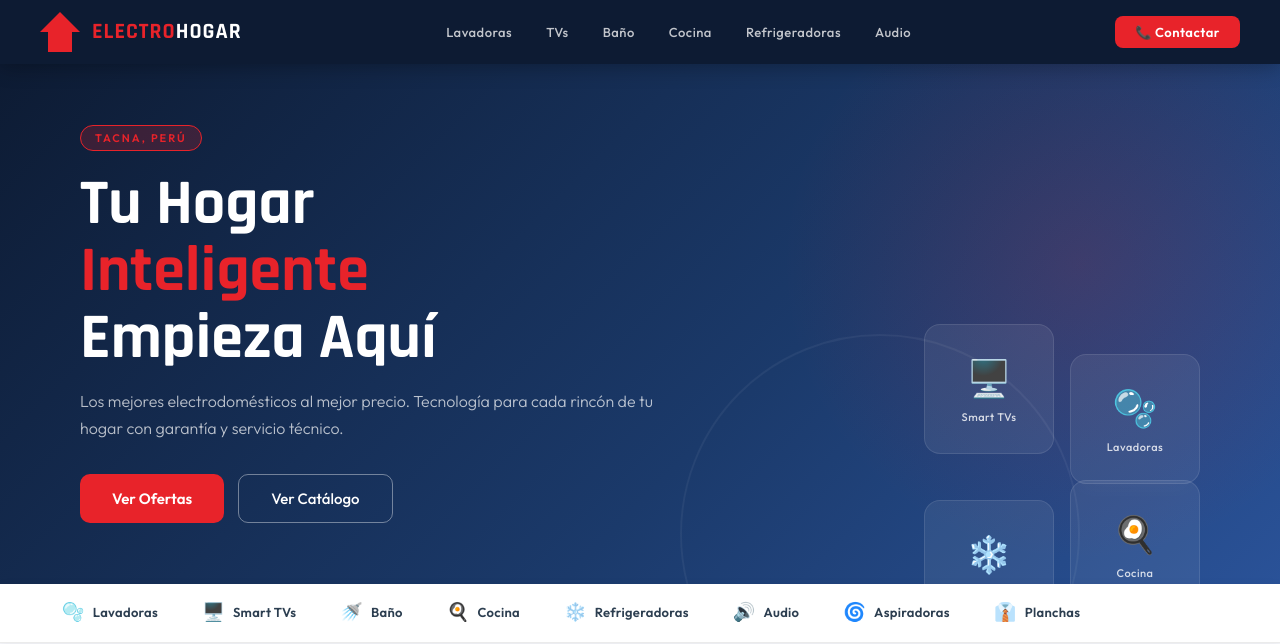
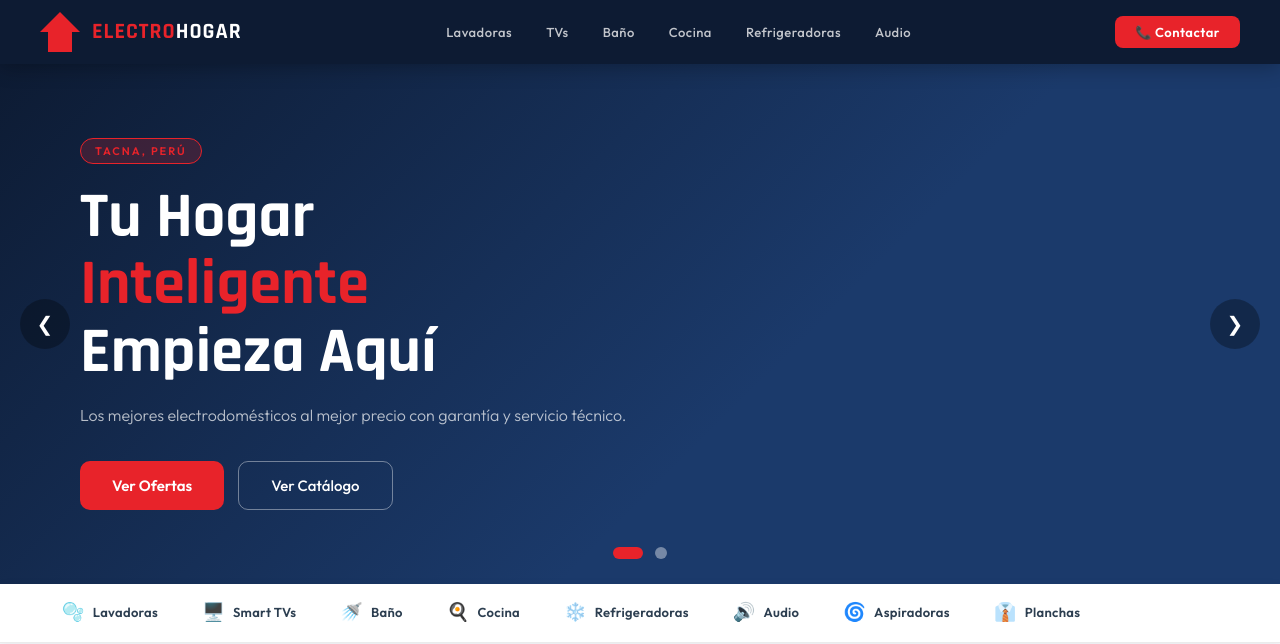
Before and after one commit to Javiermald06/catalogo-electrodomesticos-h, a PHP site: page / in a window 1280 px wide. Shown: the top 644 px of the page. Run offline with PHP 8.4, Linux system fonts and the light colour scheme.

Commit message:
Actualizacion del codigo en main.js, html y css

```diff
--- a/css/styles.css
+++ b/css/styles.css
@@ -28,7 +28,7 @@ body  {
 header {
   position: fixed;
   top: 0; left: 0; right: 0;
-  z-index: 100;
+  z-index: 1000;
   background: var(--dark);
   display: flex;
   align-items: center;
@@ -91,36 +91,42 @@ nav a:hover { background: var(--red); color: white; }
   box-shadow: 0 4px 15px rgba(232,35,42,0.4);
 }
 
-/* ===== HERO ===== */
-.hero {
+/* ===== HERO SLIDER (ESTILO EFE) ===== */
+.hero-slider {
   margin-top: 64px;
   height: 520px;
-  background: linear-gradient(135deg, var(--dark) 0%, var(--blue) 60%, var(--blue-light) 100%);
   position: relative;
   overflow: hidden;
+  background: var(--dark);
+}
+
+.slider-wrapper {
+  height: 100%;
+  width: 100%;
+}
+
+.slide {
+  position: absolute;
+  top: 0; left: 0;
+  width: 100%; height: 100%;
+  opacity: 0;
   display: flex;
   align-items: center;
   padding: 0 80px;
+  transition: opacity 0.8s ease-in-out;
+  z-index: 1;
 }
 
-.hero::before {
-  content: '';
-  position: absolute;
-  right: -100px; top: -100px;
-  width: 600px; height: 600px;
-  background: radial-gradient(circle, rgba(232,35,42,0.15) 0%, transparent 70%);
-  border-radius: 50%;
-}
-.hero::after {
-  content: '';
-  position: absolute;
-  right: 200px; bottom: -150px;
-  width: 400px; height: 400px;
-  border: 2px solid rgba(255,255,255,0.05);
-  border-radius: 50%;
+.slide.active {
+  opacity: 1;
+  z-index: 2;
 }
 
-.hero-content { max-width: 580px; z-index: 2; animation: fadeInUp 0.7s ease forwards; }
+.hero-content {
+  max-width: 580px;
+  z-index: 5;
+  animation: fadeInUp 0.7s ease forwards;
+}
 
 .hero-tag {
   display: inline-block;
@@ -136,7 +142,7 @@ nav a:hover { background: var(--red); color: white; }
   margin-bottom: 20px;
 }
 
-.hero h1 {
+.hero-content h1 {
   font-family: 'Rajdhani', sans-serif;
   font-size: 64px;
   font-weight: 700;
@@ -144,9 +150,9 @@ nav a:hover { background: var(--red); color: white; }
   line-height: 1.05;
   margin-bottom: 16px;
 }
-.hero h1 span { color: var(--red); }
+.hero-content h1 span { color: var(--red); }
 
-.hero p {
+.hero-content p {
   color: rgba(255,255,255,0.7);
   font-size: 16px;
   line-height: 1.7;
@@ -193,43 +199,51 @@ nav a:hover { background: var(--red); color: white; }
 }
 .btn-secondary:hover { border-color: white; background: rgba(255,255,255,0.1); }
 
-/* Hero floating cards */
-.hero-graphics {
+/* Controles del Slider */
+.slider-control {
   position: absolute;
-  right: 80px;
   top: 50%;
   transform: translateY(-50%);
-  display: grid;
-  grid-template-columns: 1fr 1fr;
-  gap: 16px;
-  z-index: 2;
-  animation: fadeInUp 0.7s 0.2s ease both;
+  background: rgba(0,0,0,0.3);
+  color: white;
+  border: none;
+  width: 50px; height: 50px;
+  border-radius: 50%;
+  cursor: pointer;
+  z-index: 10;
+  font-size: 20px;
+  transition: background 0.3s;
+  display: flex;
+  align-items: center;
+  justify-content: center;
+}
+.slider-control:hover { background: var(--red); }
+.slider-control.prev { left: 20px; }
+.slider-control.next { right: 20px; }
+
+/* Puntos indicadores estilo Efe */
+.slider-dots {
+  position: absolute;
+  bottom: 25px;
+  left: 50%;
+  transform: translateX(-50%);
+  display: flex;
+  gap: 12px;
+  z-index: 10;
 }
 
-.hero-card {
-  background: rgba(255,255,255,0.07);
-  border: 1px solid rgba(255,255,255,0.1);
-  border-radius: 16px;
-  padding: 20px;
-  width: 130px; height: 130px;
-  display: flex;
-  flex-direction: column;
-  align-items: center;
-  justify-content: center;
-  gap: 10px;
-  backdrop-filter: blur(10px);
-  transition: transform 0.3s;
+.dot {
+  width: 12px; height: 12px;
+  background: rgba(255,255,255,0.4);
+  border-radius: 50%;
+  cursor: pointer;
+  transition: all 0.3s;
 }
-.hero-card:hover { transform: translateY(-5px); }
-.hero-card:nth-child(2) { margin-top: 30px; }
-.hero-card:nth-child(4) { margin-top: -20px; }
-.hero-card .icon { font-size: 36px; }
-.hero-card span {
-  font-size: 11px;
-  color: rgba(255,255,255,0.8);
-  font-weight: 500;
-  text-align: center;
-  letter-spacing: 0.5px;
+
+.dot.active {
+  background: var(--red);
+  width: 30px; /* Efecto alargado */
+  border-radius: 10px;
 }
 
 /* ===== CATEGORY NAV BAR ===== */
@@ -269,7 +283,7 @@ nav a:hover { background: var(--red); color: white; }
 }
 .cat-link .cat-ico { font-size: 18px; }
 
-/* ===== CAROUSEL SECTION ===== */
+/* ===== CAROUSEL SECTION (OFERTAS) ===== */
 .carousel-section {
   padding: 50px 40px 40px;
   background: var(--gray);
@@ -378,7 +392,6 @@ nav a:hover { background: var(--red); color: white; }
   overflow: hidden;
 }
 
-/* When a real <img> is inside .product-img */
 .product-img img {
   width: 100%;
   height: 100%;
@@ -591,16 +604,18 @@ footer {
 
 /* ===== RESPONSIVE ===== */
 @media (max-width: 900px) {
-  .hero { padding: 40px; }
-  .hero h1 { font-size: 44px; }
-  .hero-graphics { display: none; }
+  .hero-slider { height: 450px; }
+  .hero-content h1 { font-size: 44px; }
   .footer-top { grid-template-columns: 1fr 1fr; }
   nav { display: none; }
   .promo-banner { flex-direction: column; gap: 24px; text-align: center; padding: 40px; }
+  .slide { padding: 0 40px; }
 }
 
 @media (max-width: 600px) {
-  .hero h1 { font-size: 36px; }
+  .hero-slider { height: 400px; }
+  .hero-content h1 { font-size: 36px; }
+  .slider-control { display: none; }
   .cat-section,
   .carousel-section { padding: 40px 20px; }
   .promo-banner { margin: 0 20px; }
--- a/index.html
+++ b/index.html
@@ -9,7 +9,6 @@
 </head>
 <body>
 
-  <!-- ===== HEADER ===== -->
   <header>
     <div class="logo-area">
       <div class="logo-icon"></div>
@@ -26,26 +25,40 @@
     <button class="header-cta">📞 Contactar</button>
   </header>
 
-  <!-- ===== HERO ===== -->
-  <section class="hero">
+  <section class="hero-slider" id="main-slider">
+    <div class="slider-wrapper">
+      <div class="slide active" style="background: linear-gradient(135deg, var(--dark) 0%, var(--blue) 60%);">
         <div class="hero-content">
           <div class="hero-tag">Tacna, Perú</div>
           <h1>Tu Hogar<br><span>Inteligente</span><br>Empieza Aquí</h1>
-      <p>Los mejores electrodomésticos al mejor precio. Tecnología para cada rincón de tu hogar con garantía y servicio técnico.</p>
+          <p>Los mejores electrodomésticos al mejor precio con garantía y servicio técnico.</p>
           <div class="hero-btns">
-        <a href="#ofertas" class="btn-primary">Ver Ofertas </a>
+            <a href="#ofertas" class="btn-primary">Ver Ofertas</a>
             <a href="#categorias" class="btn-secondary">Ver Catálogo</a>
           </div>
         </div>
-    <div class="hero-graphics">
-      <div class="hero-card"><div class="icon">🖥️</div><span>Smart TVs</span></div>
-      <div class="hero-card"><div class="icon">🫧</div><span>Lavadoras</span></div>
-      <div class="hero-card"><div class="icon">❄️</div><span>Refrigeradoras</span></div>
-      <div class="hero-card"><div class="icon">🍳</div><span>Cocina</span></div>
+      </div>
+      <div class="slide" style="background: linear-gradient(135deg, #a01218 0%, var(--red) 100%);">
+        <div class="hero-content">
+          <div class="hero-tag">Línea Blanca</div>
+          <h1>Renueva tu<br><span>Cocina</span><br>Hoy Mismo</h1>
+          <p>Aprovecha descuentos exclusivos en refrigeradoras y cocinas Bosch y Samsung.</p>
+          <div class="hero-btns">
+            <a href="#cocina" class="btn-primary">Ver Cocinas</a>
+          </div>
+        </div>
+      </div>
+    </div>
+
+    <button class="slider-control prev" onclick="moveHeroSlide(-1)">❮</button>
+    <button class="slider-control next" onclick="moveHeroSlide(1)">❯</button>
+
+    <div class="slider-dots">
+      <span class="dot active" onclick="setHeroSlide(0)"></span>
+      <span class="dot" onclick="setHeroSlide(1)"></span>
     </div>
   </section>
 
-  <!-- ===== CATEGORY NAV ===== -->
   <div class="cat-nav" id="categorias">
     <a href="#lavadoras"    class="cat-link"><span class="cat-ico">🫧</span> Lavadoras</a>
     <a href="#tvs"          class="cat-link"><span class="cat-ico">🖥️</span> Smart TVs</a>
@@ -57,7 +70,6 @@
     <a href="#plancha"      class="cat-link"><span class="cat-ico">👔</span> Planchas</a>
   </div>
 
-  <!-- ===== OFERTAS CAROUSEL ===== -->
   <section class="carousel-section" id="ofertas">
     <div class="section-header">
       <h2 class="section-title"> Ofertas <span>del Día</span></h2>
@@ -70,7 +82,6 @@
     </div>
   </section>
 
-  <!-- ===== PROMO BANNER ===== -->
   <div style="padding: 30px 0;">
     <div class="promo-banner">
       <div class="promo-text">
@@ -82,10 +93,8 @@
     </div>
   </div>
 
-  <!-- ===== CATEGORY SECTIONS (rendered by JS) ===== -->
   <div id="sections-container"></div>
 
-  <!-- ===== FOOTER ===== -->
   <footer>
     <div class="footer-top">
         <div class="footer-brand">
@@ -128,7 +137,6 @@
       </div>
       <div class="footer-bottom">
         <span>© 2026 ElectroHogar Tacna. Todos los derechos reservados.</span>
-      <span></span>
       </div>
   </footer>
 
```
Also changed, not shown: js/main.js (+60 -19 lines). Lines whose indentation alone changed are shown as unchanged.
